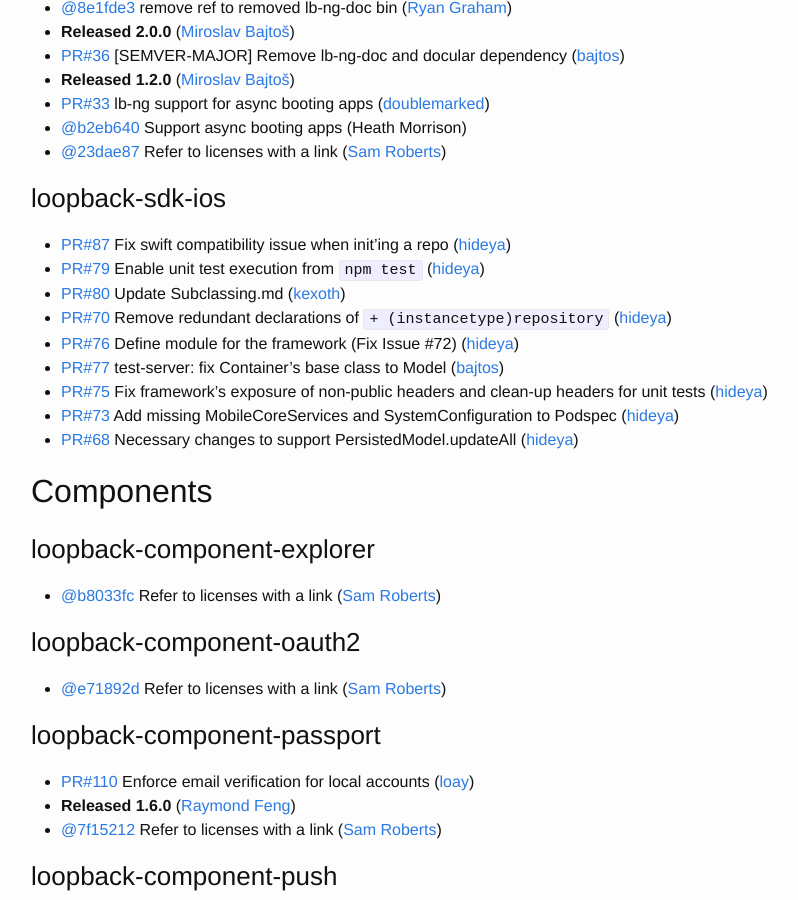
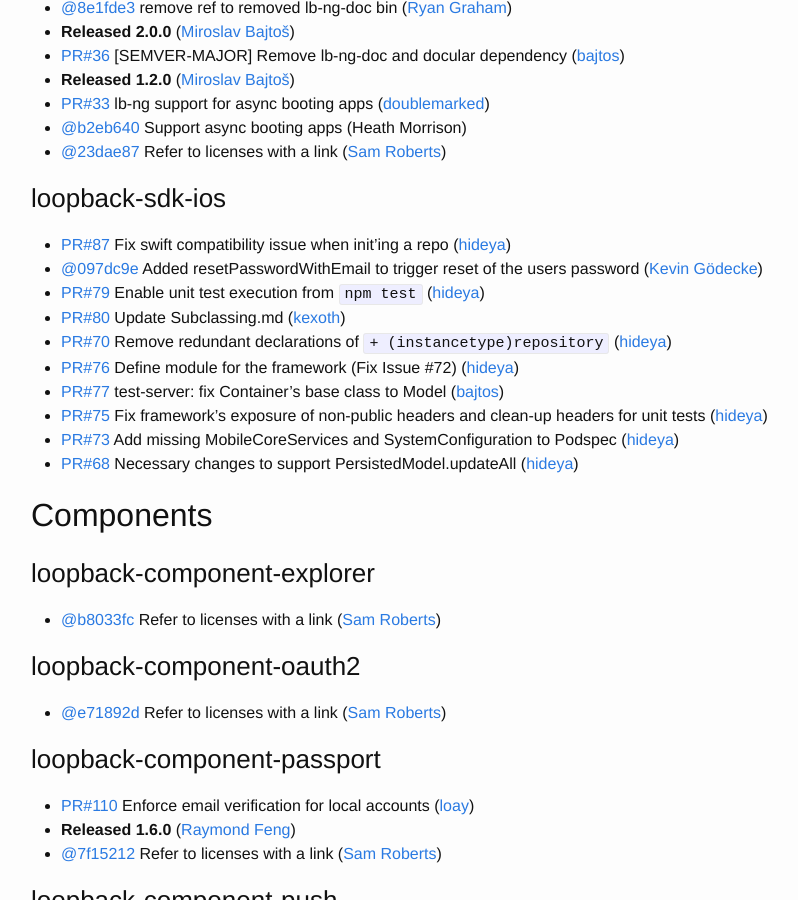
Before and after one commit to strongloop/loopback, a Jekyll site: the page built from index.md, in a window 1280 px wide and 900 px high, scrolled down 4916 px. Shown: the whole window, without its empty margins (239-1037 px from the left). Built offline with Jekyll 4.4.1, drawn with Linux system fonts in a browser that asks for light colours.

Commit message:
Update changelog

```diff
--- a/index.md
+++ b/index.md
@@ -214,6 +214,7 @@ since: (from 2015-10-29 to 2015-12-24)
 
 ### loopback-sdk-ios
  * [PR#87](https://github.com/strongloop/loopback-sdk-ios/pull/87) Fix swift compatibility issue when init'ing a repo ([hideya](https://github.com/hideya))
+ * [@097dc9e](https://github.com/strongloop/loopback-sdk-ios/commit/097dc9ed4b220581077f3a4b580a0e7d7280bc55) Added resetPasswordWithEmail to trigger reset of the users password ([Kevin Gödecke](https://github.com/kgoedecke))
  * [PR#79](https://github.com/strongloop/loopback-sdk-ios/pull/79) Enable unit test execution from `npm test` ([hideya](https://github.com/hideya))
  * [PR#80](https://github.com/strongloop/loopback-sdk-ios/pull/80) Update Subclassing.md ([kexoth](https://github.com/kexoth))
  * [PR#70](https://github.com/strongloop/loopback-sdk-ios/pull/70) Remove redundant declarations of `+ (instancetype)repository` ([hideya](https://github.com/hideya))
```
